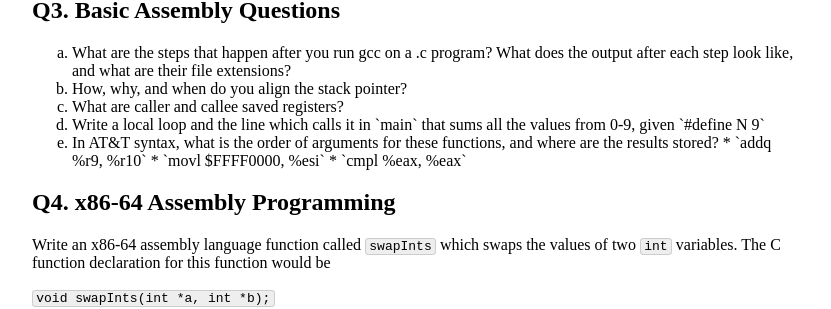
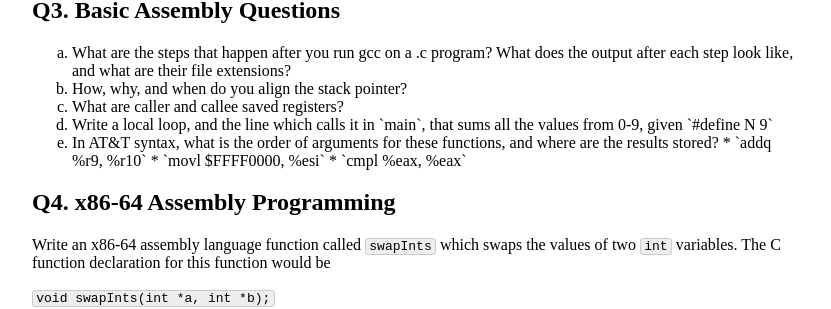
Before and after one commit to jhucsf/fall2020, a Jekyll site: the page built from resources/exam1review.md, in a window 1280 px wide. Shown: the part 602-911 px from the top of the page, without its empty margins (224-1055 px from the left). Built offline with Jekyll 4.4.1, drawn with Linux system fonts in a browser that asks for light colours.

Commit message:
add clarifying commas for q 3d

```diff
--- a/resources/exam1review.md
+++ b/resources/exam1review.md
@@ -76,7 +76,7 @@ These questions are designed to aid your review of the material covered by the f
   </li>
   <li>
 
-  Write a local loop and the line which calls it in `main` that sums all the values from 0-9, given
+  Write a local loop, and the line which calls it in `main`, that sums all the values from 0-9, given
 
   `#define N 9`
 
```
